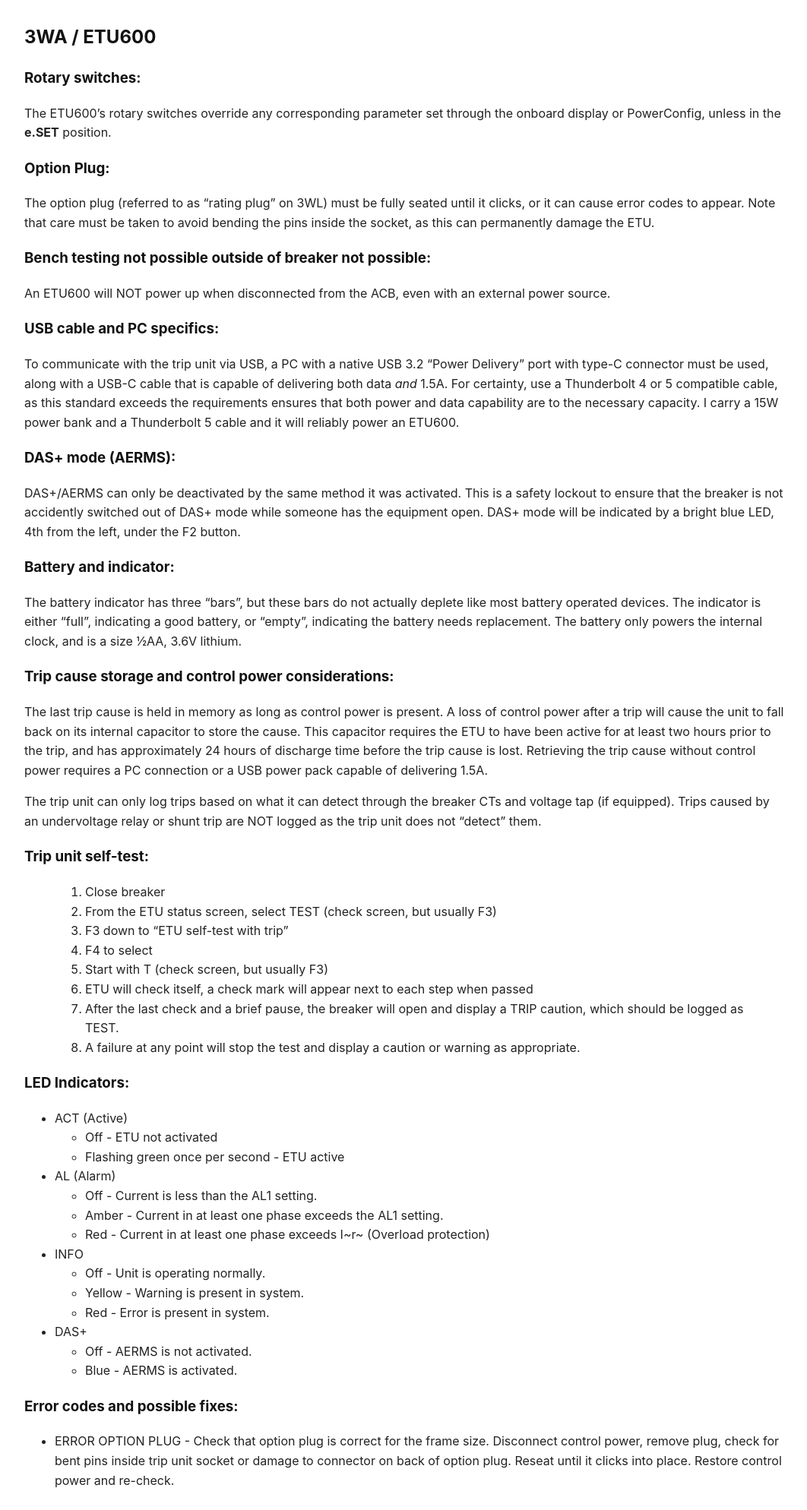
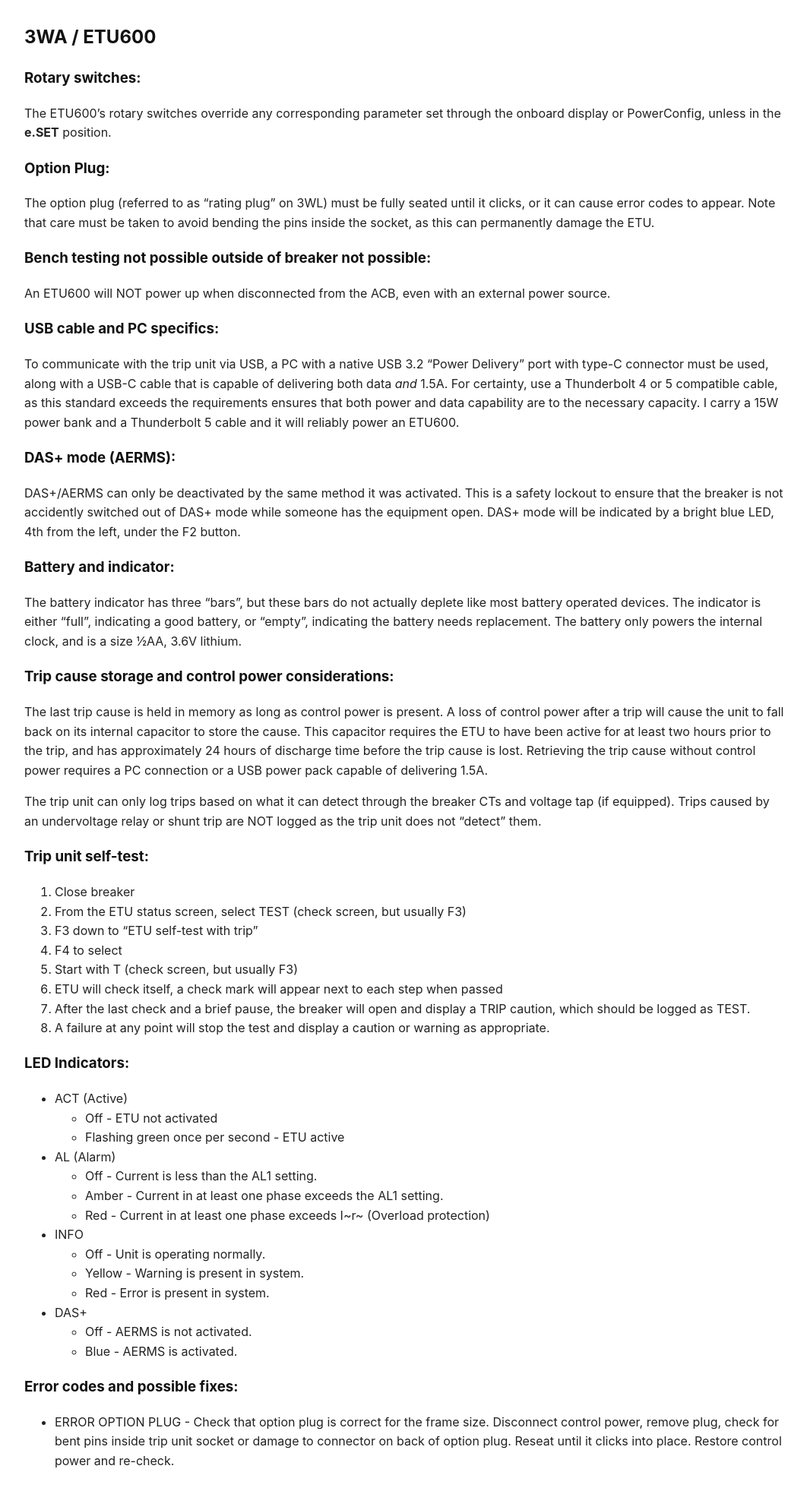
Before and after one commit to epecsupport/Service, a Jekyll site: the page built from 3WA.md, in a window 1280 px wide. Shown: the whole page at 76% size, without its empty margins (108-1170 px from the left). Built offline with Jekyll 4.4.1, drawn with Linux system fonts in a browser that asks for light colours; our own code applies the rules of GitHub Pages for plain Markdown files; after the commit the page ends 1963 px from its top, so only the background shows below that.

```diff
--- a/3WA.md
+++ b/3WA.md
@@ -29,14 +29,14 @@ The last trip cause is held in memory as long as control power is present.  A lo
 The trip unit can only log trips based on what it can detect through the breaker CTs and voltage tap (if equipped).  Trips caused by an undervoltage relay or shunt trip are NOT logged as the trip unit does not "detect" them.
 
 ### Trip unit self-test:
->1. Close breaker
->2. From the ETU status screen, select TEST (check screen, but usually F3)
->3. F3 down to "ETU self-test with trip"
->4. F4 to select
->5. Start with T (check screen, but usually F3)
->6. ETU will check itself, a check mark will appear next to each step when passed
->7. After the last check and a brief pause, the breaker will open and display a TRIP caution, which should be logged as TEST.
->8. A failure at any point will stop the test and display a caution or warning as appropriate.
+1. Close breaker
+2. From the ETU status screen, select TEST (check screen, but usually F3)
+3. F3 down to "ETU self-test with trip"
+4. F4 to select
+5. Start with T (check screen, but usually F3)
+6. ETU will check itself, a check mark will appear next to each step when passed
+7. After the last check and a brief pause, the breaker will open and display a TRIP caution, which should be logged as TEST.
+8. A failure at any point will stop the test and display a caution or warning as appropriate.
 
 ### LED Indicators:
 - ACT (Active)
```
